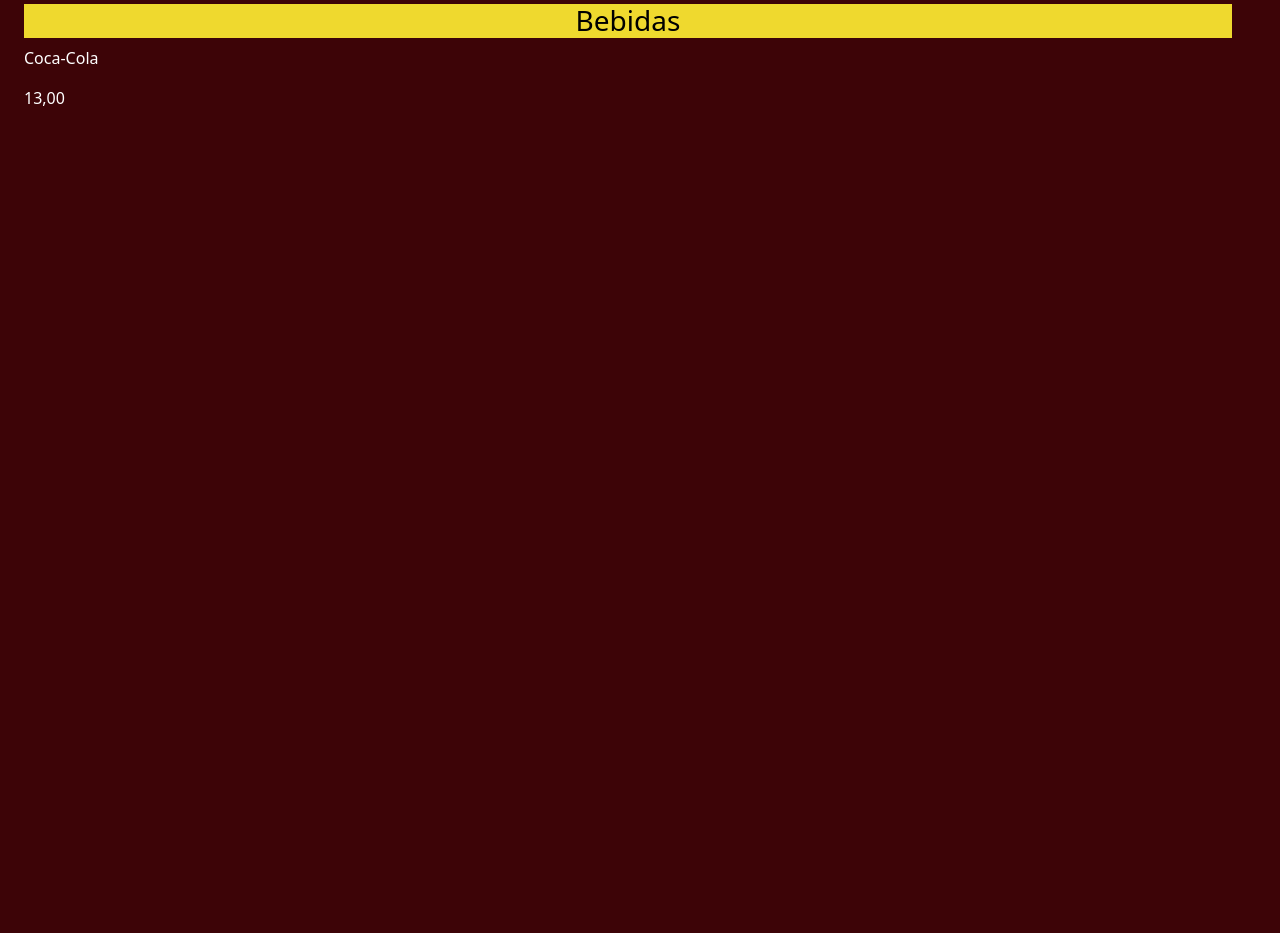
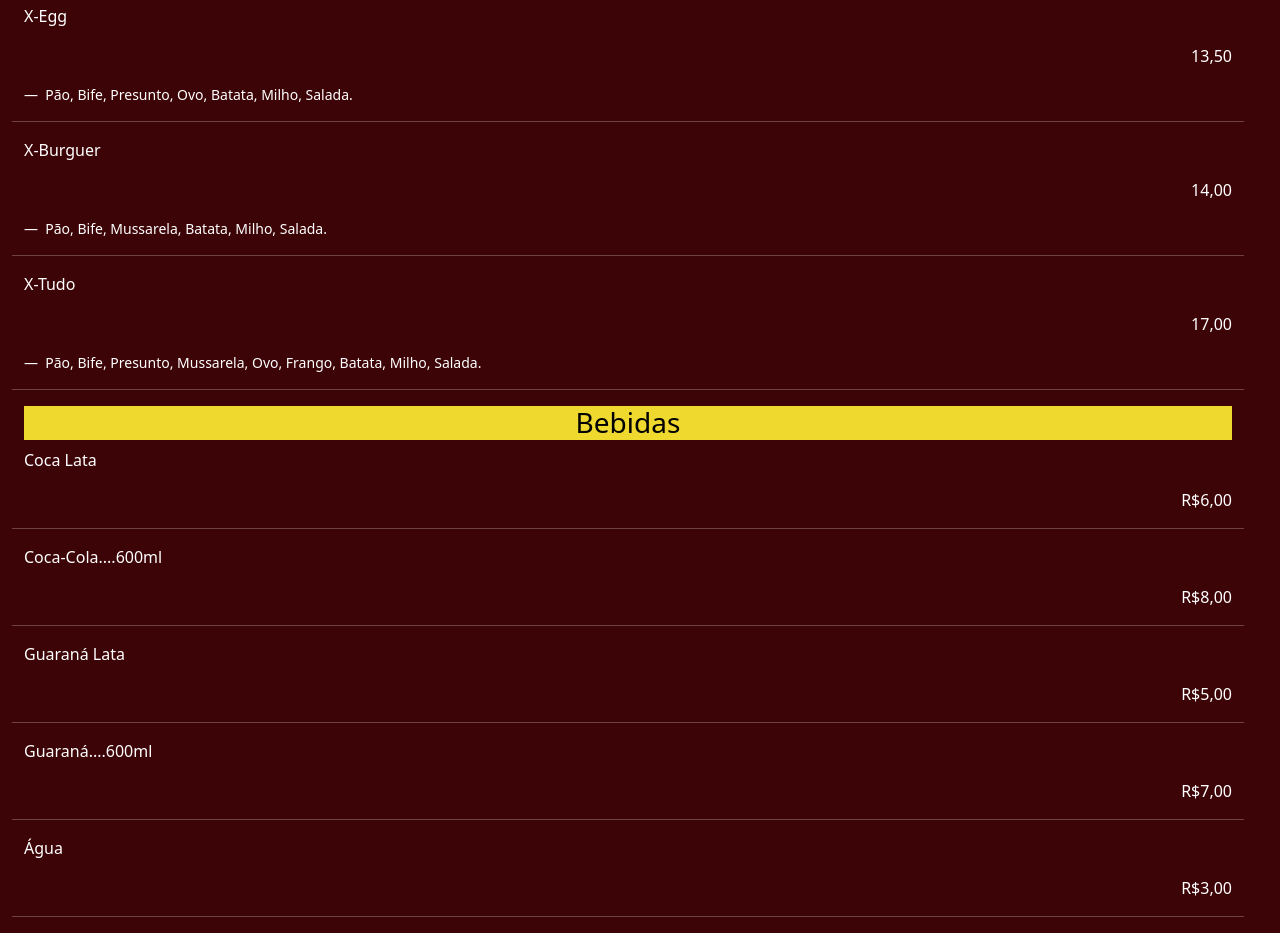
Before and after one commit to FJ-Souza/SiteHamburguer, a plain HTML site: page cardapio.html in a window 1280 px wide. Shown: the part 318-1251 px from the top of the page. Before the commit the page ends 800 px from the top, so only its background shows below. Drawn offline with nearby package versions, Linux system fonts and the light colour scheme.

Commit message:
SiteHamburguer

```diff
--- a/cardapio.html
+++ b/cardapio.html
@@ -27,14 +27,79 @@
 					Pão, Bife, Presunto, Mussarela, Batata, Milho, Salada.
 				</figcaption>
 				<hr>
+				<div class="col-xxl-6">
+					<p>X-Egg</p>
+				</div>
+				<div class="col-xxl-6 text-end">
+					<p>13,50</p>
+				</div>
+				<figcaption class="blockquote-footer text-white">
+					Pão, Bife, Presunto, Ovo, Batata, Milho, Salada.
+				</figcaption>
+				<hr>
+				<div class="col-xxl-6">
+					<p>X-Burguer</p>
+				</div>
+				<div class="col-xxl-6 text-end">
+					<p>14,00</p>
+				</div>
+				<figcaption class="blockquote-footer text-white">
+					Pão, Bife, Mussarela, Batata, Milho, Salada.
+				</figcaption>
+				<hr>
+				<div class="col-xxl-6">
+					<p>X-Tudo</p>
+				</div>
+				<div class="col-xxl-6 text-end">
+					<p>17,00</p>
+				</div>
+				<figcaption class="blockquote-footer text-white">
+					Pão, Bife, Presunto, Mussarela, Ovo, Frango, Batata, Milho, Salada.
+				</figcaption>
+				<hr>
 			</div>
 		</div>
         <div class="text-white col-sm-12 col-xxl-6">
             <div style="text-align: center; background-color: #EFD92E; color: #000000;">
                 <h3>Bebidas</h3>
             </div>
-            <p>Coca-Cola</p>
-            <p class="top-0 end-0">13,00</p>
+			<div class="row">
+				<div class="col-xxl-6">
+					<p>Coca Lata</p>
+				</div>
+				<div class="col-xxl-6 text-end">
+					<p>R$6,00</p>
+				</div>
+				<hr>
+				<div class="col-xxl-6">
+					<p>Coca-Cola....600ml</p>
+				</div>
+				<div class="col-xxl-6 text-end">
+					<p>R$8,00</p>
+				</div>
+				<hr>
+				<div class="col-xxl-6">
+					<p>Guaraná Lata</p>
+				</div>
+				<div class="col-xxl-6 text-end">
+					<p>R$5,00</p>
+				</div>
+				<hr>
+				<div class="col-xxl-6">
+					<p>Guaraná....600ml</p>
+				</div>
+				<div class="col-xxl-6 text-end">
+					<p>R$7,00</p>
+				</div>
+				<hr>
+				<div class="col-xxl-6">
+					<p>Água</p>
+				</div>
+				<div class="col-xxl-6 text-end">
+					<p>R$3,00</p>
+				</div>
+				<hr>
+			</div>
         </div>
     </div>
 </body>
```
